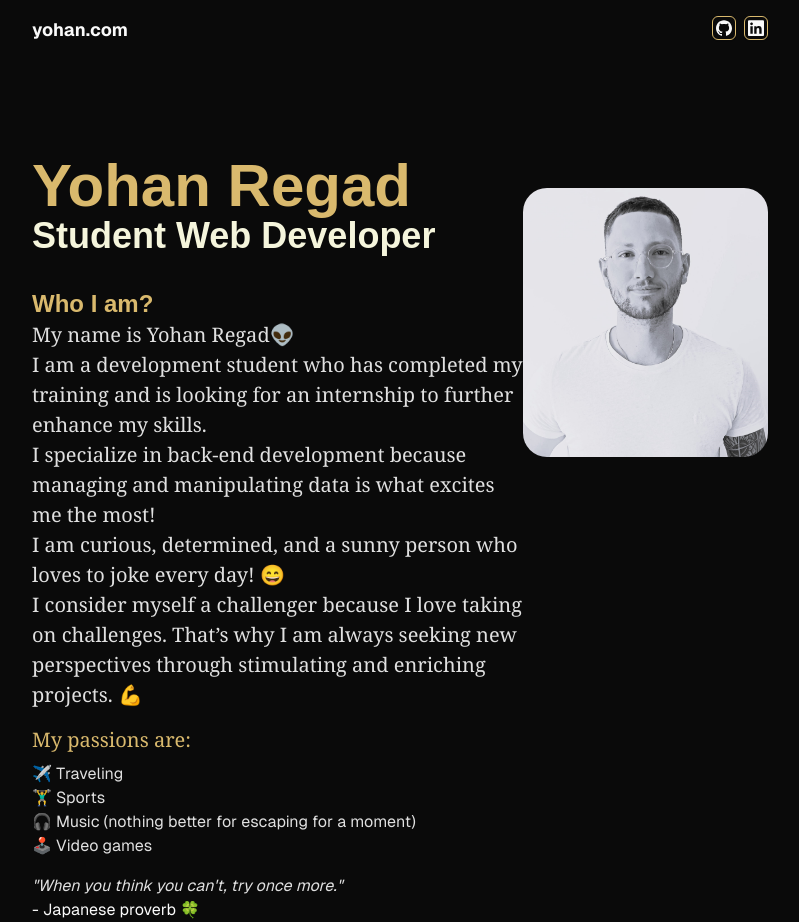
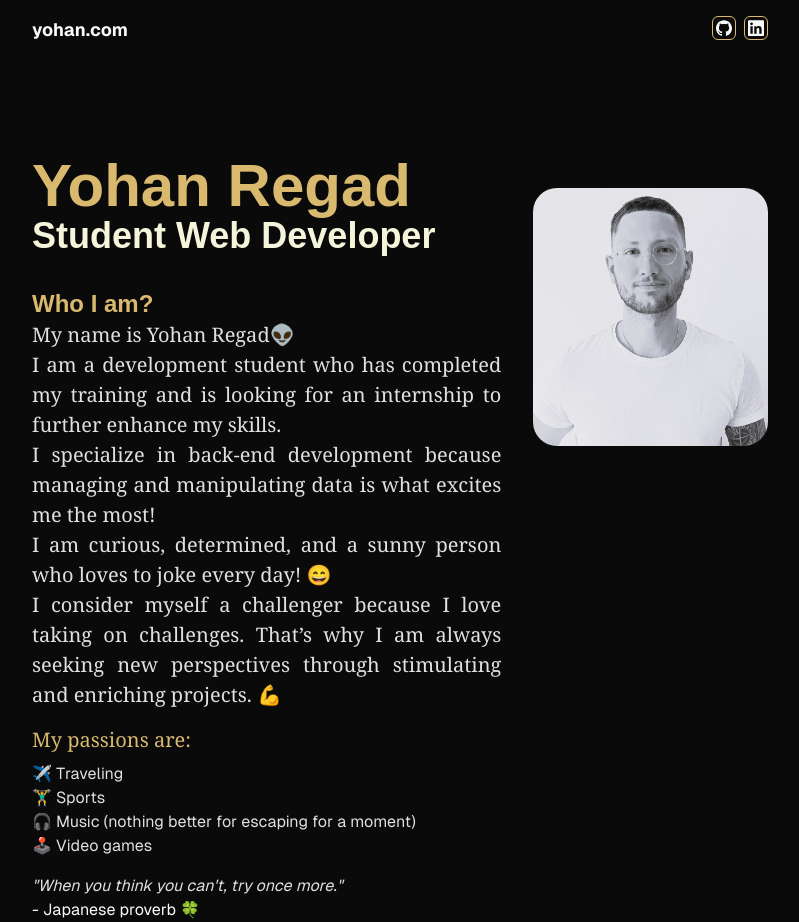
Before and after one commit to YohReg10/Portfolio, a Next.js app: page / in a window 1280 px wide. Shown: the whole page, without its empty margins (240-1039 px from the left). Built offline with nearby package versions, Linux system fonts and the light colour scheme; a web font is replaced by a local one.

Commit message:
modifie background header and add textAlign

```diff
--- a/app/components/Hero.tsx
+++ b/app/components/Hero.tsx
@@ -8,7 +8,7 @@ export const Hero = () => {
                 <h3 className="font-caption text-4xl font-bold" style={{ color: '#f5f5dc' }}>Student Web Developer</h3>
                 <h4 className="font-caption text-2xl font-bold" style={{ color: '#d9b96d', marginTop: '2rem' }}>Who I am?</h4>
 
-                <p className="font-serif text-xl" style={{ color: '#e0e0e0', lineHeight: '1.5', marginBottom: '1rem' }}>
+                <p className="font-serif text-xl" style={{ color: '#e0e0e0', lineHeight: '1.5', marginBottom: '1rem', textAlign: 'justify' }}>
                     My name is Yohan Regad👽 <br />
                     I am a development student who has completed my training and is looking for an internship to further enhance my skills. <br />
                     I specialize in back-end development because managing and manipulating data is what excites me the most!<br />
@@ -24,7 +24,7 @@ export const Hero = () => {
                 </ul>
                 <span className="italic mt-4 block" style={{ color: '#e0e0e0' }}> "When you think you can't, try once more."</span> - Japanese proverb 🍀
             </div>
-            <div className="flex-1 max-lg:w-full mt-8">
+            <div className="flex-1 max-lg:w-full mt-8 ml-8">
                 <img
                     src="yohan_noir_blanc_bis2024.jpg"
                     className="w-full h-auto rounded-3xl"
--- a/app/globals.css
+++ b/app/globals.css
@@ -59,7 +59,9 @@
     --chart-5: 340 75% 55%;
   }
 }
-
+header {
+  background-color: #0a0a0a;
+}
 
   body {
     @apply bg-background text-foreground;
```
